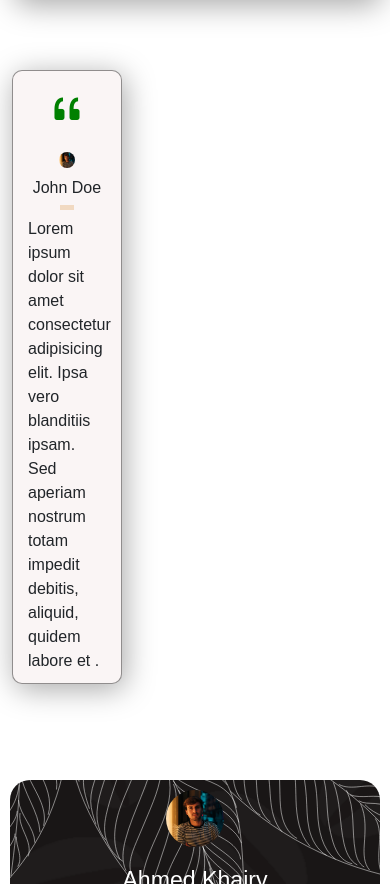
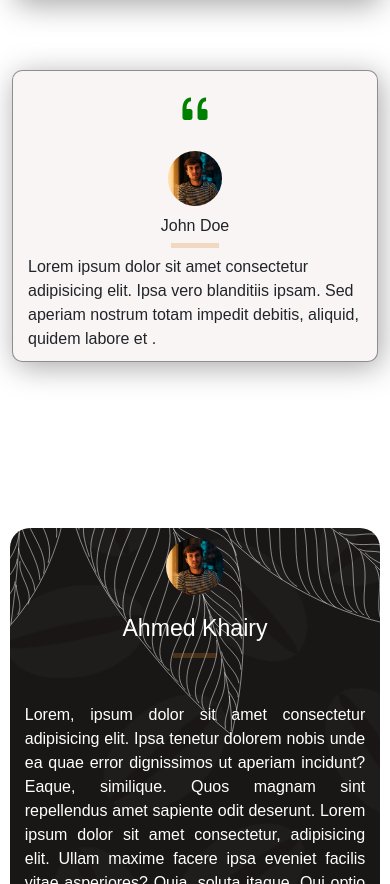
Before and after one commit to ayoubalouhmy/coffee, a plain HTML site: page index.html in a window 390 px wide. Shown: the part 5347-6231 px from the top of the page. Drawn offline with nearby package versions, Linux system fonts and the light colour scheme.

Commit message:
Update style.css

```diff
--- a/style.css
+++ b/style.css
@@ -970,7 +970,7 @@ padding-top: 20px;
 
     }
 
-    .review{
+    .review,.review1{
 
         width: 100%;
         margin-bottom: 70px;
```
